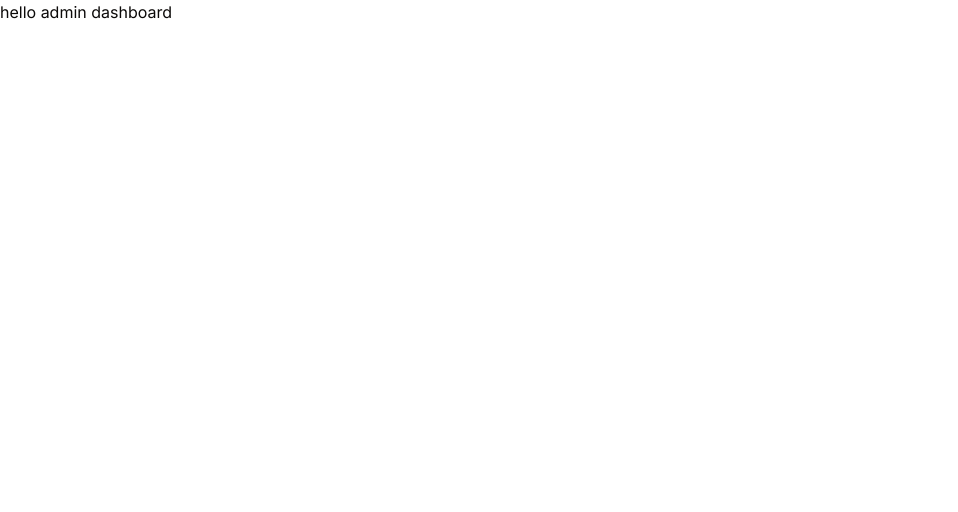
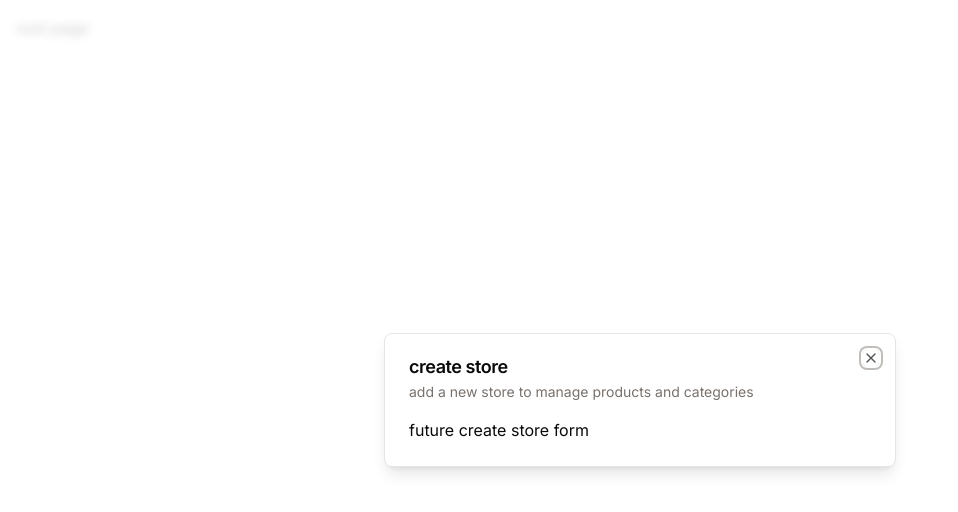
Before and after one commit to mechakin/vender, a Next.js app: page / in a window 1280 px wide. Shown: the top 512 px of the page, without its empty margins (0-958 px from the left). Built offline with nearby package versions, Linux system fonts and the light colour scheme.

Commit message:
add global modal

```diff
--- /dev/null
+++ b/app/(auth)/(routes)/sign-in/[[...sign-in]]/page.tsx
@@ -0,0 +1,5 @@
+import { SignIn } from "@clerk/nextjs";
+
+export default function Page() {
+  return <SignIn />;
+}
--- /dev/null
+++ b/app/(auth)/(routes)/sign-up/[[...sign-up]]/page.tsx
@@ -0,0 +1,5 @@
+import { SignUp } from "@clerk/nextjs";
+
+export default function Page() {
+  return <SignUp />;
+}
--- /dev/null
+++ b/app/(auth)/layout.tsx
@@ -0,0 +1,9 @@
+export default function AuthLayout({
+  children,
+}: {
+  children: React.ReactNode;
+}) {
+  return (
+    <div className="flex items-center justify-center h-full">{children}</div>
+  );
+}
--- a/app/(root)/page.tsx
+++ b/app/(root)/page.tsx
@@ -1,5 +1,15 @@
-export default function Home() {
-  return (
-    <p>hello admin dashboard</p>
-  )
+"use client";
+
+import { Modal } from "@/components/ui/modal";
+import { useStoreModal } from "@/hooks/use-store-modal";
+import { useEffect } from "react";
+
+export default function SetupPage() {
+  const { isOpen, onOpen } = useStoreModal();
+
+  useEffect(() => {
+    if (!isOpen) onOpen();
+  }, [isOpen, onOpen]);
+
+  return <div className="p-4">root page</div>;
 }
--- a/app/layout.tsx
+++ b/app/layout.tsx
@@ -1,21 +1,28 @@
-import './globals.css'
-import { Inter } from 'next/font/google'
+import "./globals.css";
+import { Inter } from "next/font/google";
+import { ClerkProvider } from "@clerk/nextjs";
+import { ModalProvider } from "@/providers/modal-provider";
 
-const inter = Inter({ subsets: ['latin'] })
+const inter = Inter({ subsets: ["latin"] });
 
 export const metadata = {
-  title: 'Dashboard',
-  description: 'Dashboard',
-}
+  title: "Dashboard",
+  description: "Dashboard",
+};
 
 export default function RootLayout({
   children,
 }: {
-  children: React.ReactNode
+  children: React.ReactNode;
 }) {
   return (
-    <html lang="en">
-      <body className={inter.className}>{children}</body>
-    </html>
-  )
+    <ClerkProvider>
+      <html lang="en">
+        <body className={inter.className}>
+          <ModalProvider />
+          {children}
+        </body>
+      </html>
+    </ClerkProvider>
+  );
 }
--- /dev/null
+++ b/components/modals/store-modal.tsx
@@ -0,0 +1,19 @@
+"use client";
+
+import { Modal } from "@/components/ui/modal";
+import { useStoreModal } from "@/hooks/use-store-modal";
+
+export const StoreModal = () => {
+  const storeModal = useStoreModal();
+
+  return (
+    <Modal
+      description="add a new store to manage products and categories"
+      title="create store"
+      isOpen={storeModal.isOpen}
+      onClose={storeModal.onClose}
+    >
+      future create store form
+    </Modal>
+  );
+};
--- /dev/null
+++ b/components/ui/dialog.tsx
@@ -0,0 +1,123 @@
+"use client"
+
+import * as React from "react"
+import * as DialogPrimitive from "@radix-ui/react-dialog"
+import { X } from "lucide-react"
+
+import { cn } from "@/lib/utils"
+
+const Dialog = DialogPrimitive.Root
+
+const DialogTrigger = DialogPrimitive.Trigger
+
+const DialogPortal = ({
+  className,
+  ...props
+}: DialogPrimitive.DialogPortalProps) => (
+  <DialogPrimitive.Portal className={cn(className)} {...props} />
+)
+DialogPortal.displayName = DialogPrimitive.Portal.displayName
+
+const DialogOverlay = React.forwardRef<
+  React.ElementRef<typeof DialogPrimitive.Overlay>,
+  React.ComponentPropsWithoutRef<typeof DialogPrimitive.Overlay>
+>(({ className, ...props }, ref) => (
+  <DialogPrimitive.Overlay
+    ref={ref}
+    className={cn(
+      "fixed inset-0 z-50 bg-background/80 backdrop-blur-sm data-[state=open]:animate-in data-[state=closed]:animate-out data-[state=closed]:fade-out-0 data-[state=open]:fade-in-0",
+      className
+    )}
+    {...props}
+  />
+))
+DialogOverlay.displayName = DialogPrimitive.Overlay.displayName
+
+const DialogContent = React.forwardRef<
+  React.ElementRef<typeof DialogPrimitive.Content>,
+  React.ComponentPropsWithoutRef<typeof DialogPrimitive.Content>
+>(({ className, children, ...props }, ref) => (
+  <DialogPortal>
+    <DialogOverlay />
+    <DialogPrimitive.Content
+      ref={ref}
+      className={cn(
+        "fixed left-[50%] top-[50%] z-50 grid w-full max-w-lg translate-x-[-50%] translate-y-[-50%] gap-4 border bg-background p-6 shadow-lg duration-200 data-[state=open]:animate-in data-[state=closed]:animate-out data-[state=closed]:fade-out-0 data-[state=open]:fade-in-0 data-[state=closed]:zoom-out-95 data-[state=open]:zoom-in-95 data-[state=closed]:slide-out-to-left-1/2 data-[state=closed]:slide-out-to-top-[48%] data-[state=open]:slide-in-from-left-1/2 data-[state=open]:slide-in-from-top-[48%] sm:rounded-lg md:w-full",
+        className
+      )}
+      {...props}
+    >
+      {children}
+      <DialogPrimitive.Close className="absolute right-4 top-4 rounded-sm opacity-70 ring-offset-background transition-opacity hover:opacity-100 focus:outline-none focus:ring-2 focus:ring-ring focus:ring-offset-2 disabled:pointer-events-none data-[state=open]:bg-accent data-[state=open]:text-muted-foreground">
+        <X className="h-4 w-4" />
+        <span className="sr-only">Close</span>
+      </DialogPrimitive.Close>
+    </DialogPrimitive.Content>
+  </DialogPortal>
+))
+DialogContent.displayName = DialogPrimitive.Content.displayName
+
+const DialogHeader = ({
+  className,
+  ...props
+}: React.HTMLAttributes<HTMLDivElement>) => (
+  <div
+    className={cn(
+      "flex flex-col space-y-1.5 text-center sm:text-left",
+      className
+    )}
+    {...props}
+  />
+)
+DialogHeader.displayName = "DialogHeader"
+
+const DialogFooter = ({
+  className,
+  ...props
+}: React.HTMLAttributes<HTMLDivElement>) => (
+  <div
+    className={cn(
+      "flex flex-col-reverse sm:flex-row sm:justify-end sm:space-x-2",
+      className
+    )}
+    {...props}
+  />
+)
+DialogFooter.displayName = "DialogFooter"
+
+const DialogTitle = React.forwardRef<
+  React.ElementRef<typeof DialogPrimitive.Title>,
+  React.ComponentPropsWithoutRef<typeof DialogPrimitive.Title>
+>(({ className, ...props }, ref) => (
+  <DialogPrimitive.Title
+    ref={ref}
+    className={cn(
+      "text-lg font-semibold leading-none tracking-tight",
+      className
+    )}
+    {...props}
+  />
+))
+DialogTitle.displayName = DialogPrimitive.Title.displayName
+
+const DialogDescription = React.forwardRef<
+  React.ElementRef<typeof DialogPrimitive.Description>,
+  React.ComponentPropsWithoutRef<typeof DialogPrimitive.Description>
+>(({ className, ...props }, ref) => (
+  <DialogPrimitive.Description
+    ref={ref}
+    className={cn("text-sm text-muted-foreground", className)}
+    {...props}
+  />
+))
+DialogDescription.displayName = DialogPrimitive.Description.displayName
+
+export {
+  Dialog,
+  DialogTrigger,
+  DialogContent,
+  DialogHeader,
+  DialogFooter,
+  DialogTitle,
+  DialogDescription,
+}
--- /dev/null
+++ b/components/ui/modal.tsx
@@ -0,0 +1,42 @@
+"use client";
+
+import {
+  Dialog,
+  DialogContent,
+  DialogDescription,
+  DialogHeader,
+  DialogTitle,
+} from "@/components/ui/dialog";
+
+type ModalProps = {
+  title: string;
+  description: string;
+  isOpen: boolean;
+  onClose: () => void;
+  children?: React.ReactNode;
+};
+
+export function Modal({
+  title,
+  description,
+  isOpen,
+  onClose,
+  children,
+}: ModalProps) {
+  const onChange = (open: boolean) => {
+    if (!open) {
+      onClose();
+    }
+  };
+  return (
+    <Dialog open={isOpen} onOpenChange={onChange}>
+      <DialogContent>
+        <DialogHeader>
+          <DialogTitle>{title}</DialogTitle>
+          <DialogDescription>{description}</DialogDescription>
+        </DialogHeader>
+        <div>{children}</div>
+      </DialogContent>
+    </Dialog>
+  );
+}
--- /dev/null
+++ b/hooks/use-store-modal.tsx
@@ -0,0 +1,13 @@
+import { create } from "zustand";
+
+type useStoreModalStore = {
+  isOpen: boolean;
+  onOpen: () => void;
+  onClose: () => void;
+};
+
+export const useStoreModal = create<useStoreModalStore>((set) => ({
+  isOpen: false,
+  onOpen: () => set({ isOpen: true }),
+  onClose: () => set({ isOpen: false }),
+}));
--- a/package.json
+++ b/package.json
@@ -9,6 +9,8 @@
     "lint": "next lint"
   },
   "dependencies": {
+    "@clerk/nextjs": "^4.21.13",
+    "@radix-ui/react-dialog": "^1.0.4",
     "@radix-ui/react-slot": "^1.0.2",
     "@types/node": "20.3.2",
     "@types/react": "18.2.14",
@@ -26,6 +28,7 @@
     "tailwind-merge": "^1.13.2",
     "tailwindcss": "3.3.2",
     "tailwindcss-animate": "^1.0.6",
-    "typescript": "5.1.6"
+    "typescript": "5.1.6",
+    "zustand": "^4.3.8"
   }
 }
--- /dev/null
+++ b/providers/modal-provider.tsx
@@ -0,0 +1,16 @@
+"use client";
+
+import { StoreModal } from "@/components/modals/store-modal";
+import { useEffect, useState } from "react";
+
+export const ModalProvider = () => {
+  const [isMounted, setIsMounted] = useState(false);
+
+  useEffect(() => {
+    setIsMounted(true);
+  }, []);
+
+  if (!isMounted) return null;
+
+  return <StoreModal />;
+};
```
Also changed, not shown: middleware.ts (added, +7 -0 lines), 2 other files (tests, documents, lock files or other folders).
